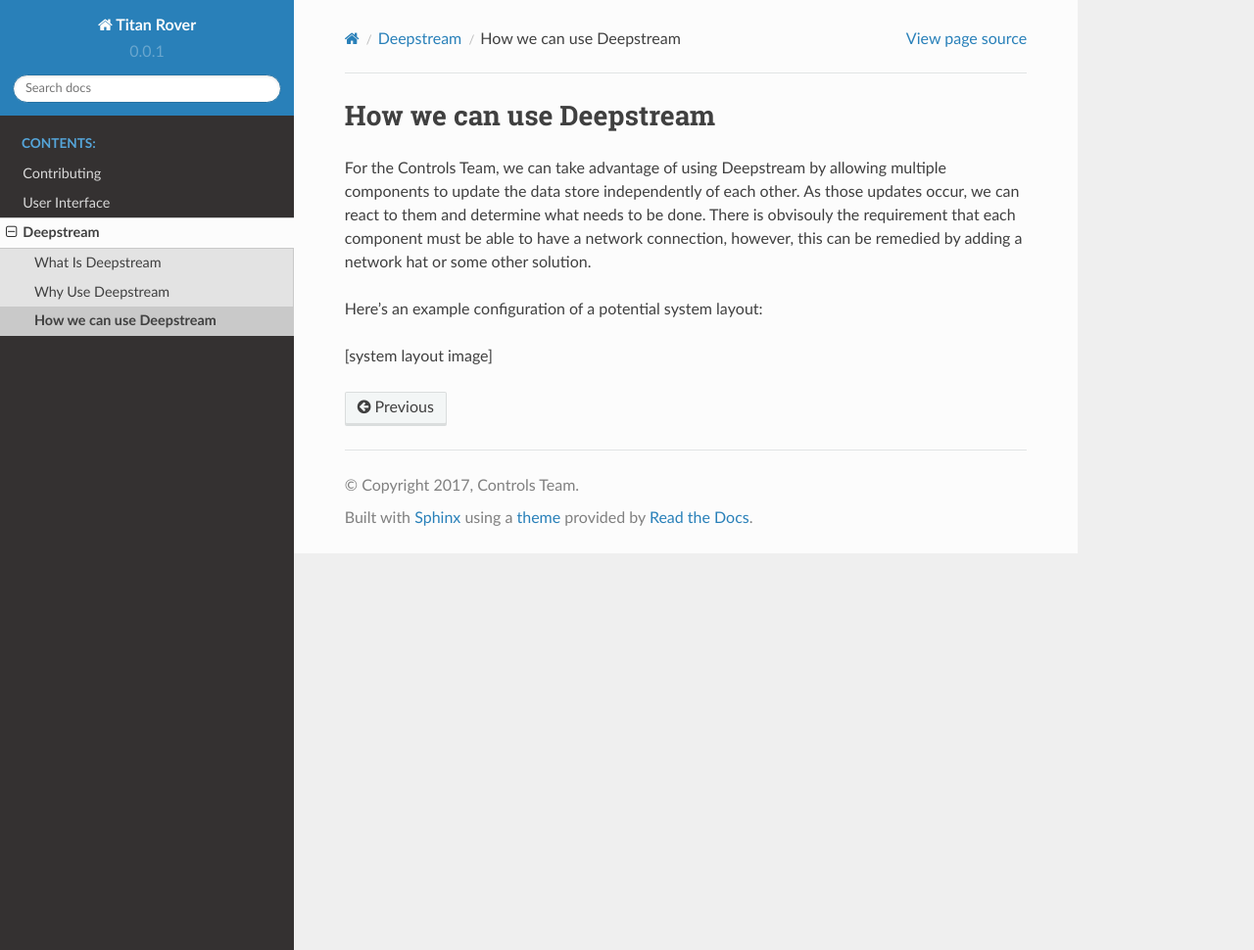
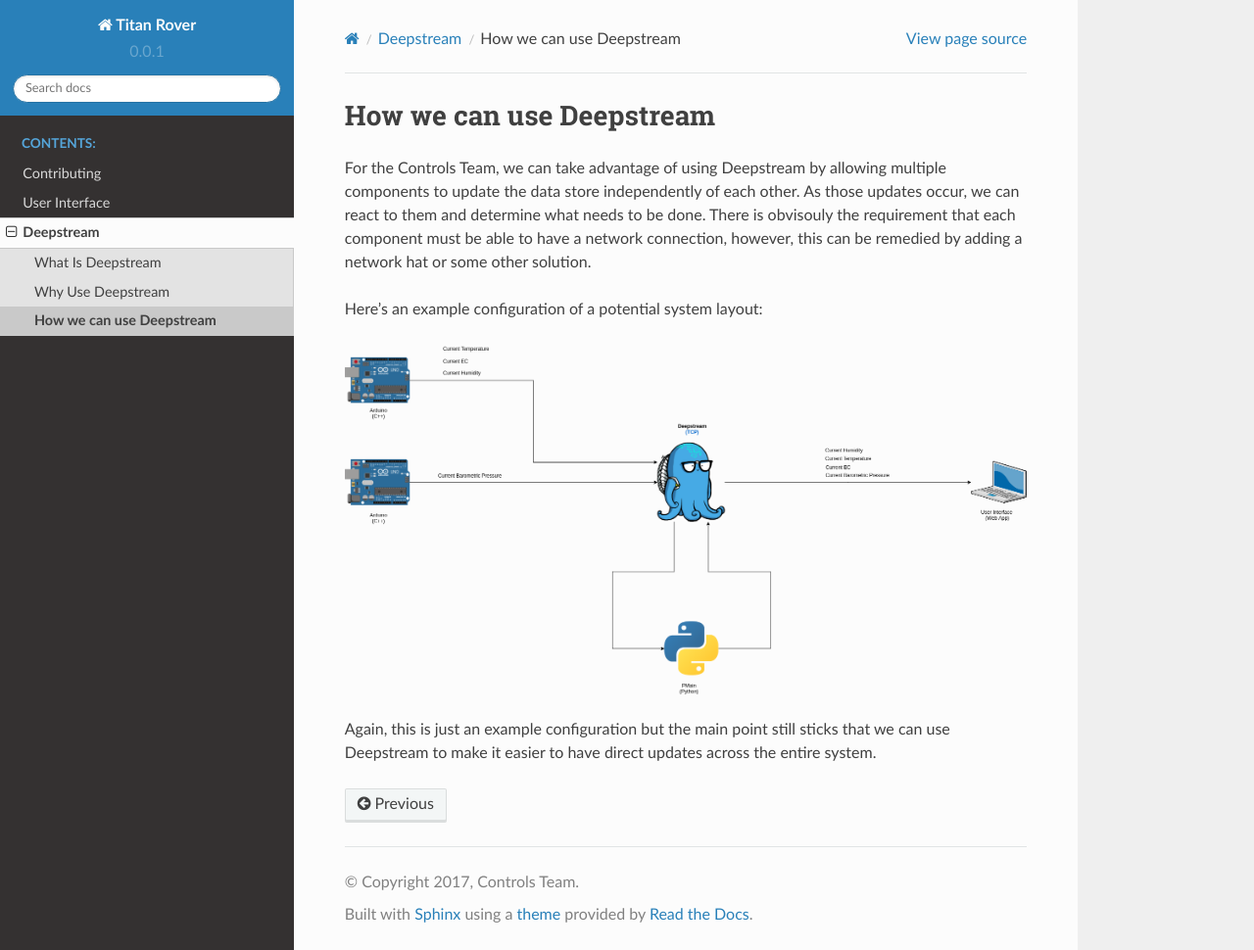
Before and after one commit to CSUFTitanRover/TitanRover2018, a Sphinx documentation site: the page built from docs/source/deepstream/how-we-can-use-deepstream.rst, in a window 1280 px wide and 970 px high. Shown: the whole window at 98% size. Built offline with Sphinx 7.4.7 and the Read the Docs theme 2.0.0, drawn with Linux system fonts in a browser that asks for light colours.

Commit message:
Finish deepstream docs

```diff
--- a/docs/source/deepstream/how-we-can-use-deepstream.rst
+++ b/docs/source/deepstream/how-we-can-use-deepstream.rst
@@ -7,4 +7,7 @@
 
 Here's an example configuration of a potential system layout:
 
-[system layout image]
+.. image:: ../img/System-Layout-With-Deepstream-Example.png
+
+Again, this is just an example configuration but the main point still sticks that we can use Deepstream to
+make it easier to have direct updates across the entire system.
```
Also changed, not shown: docs/source/img/System-Layout-With-Deepstream-Example.png (added).
